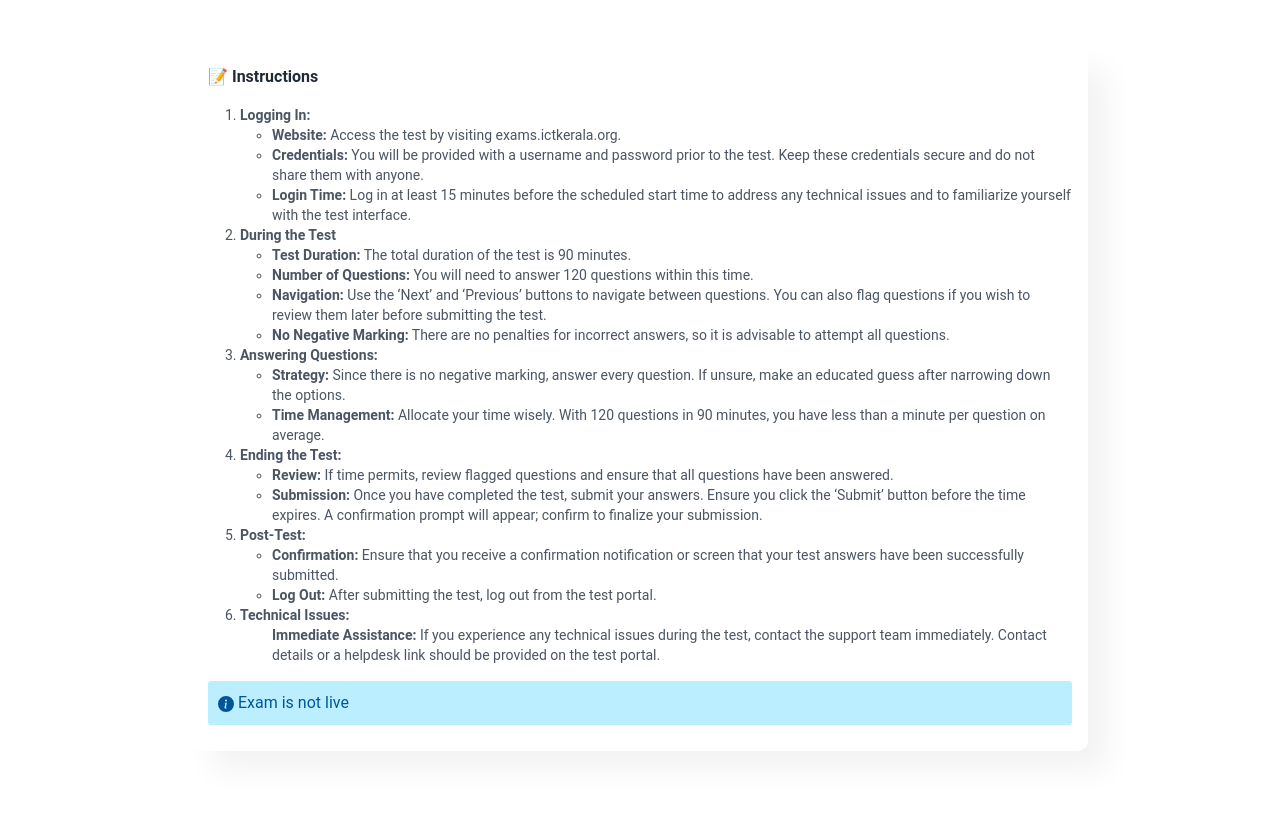
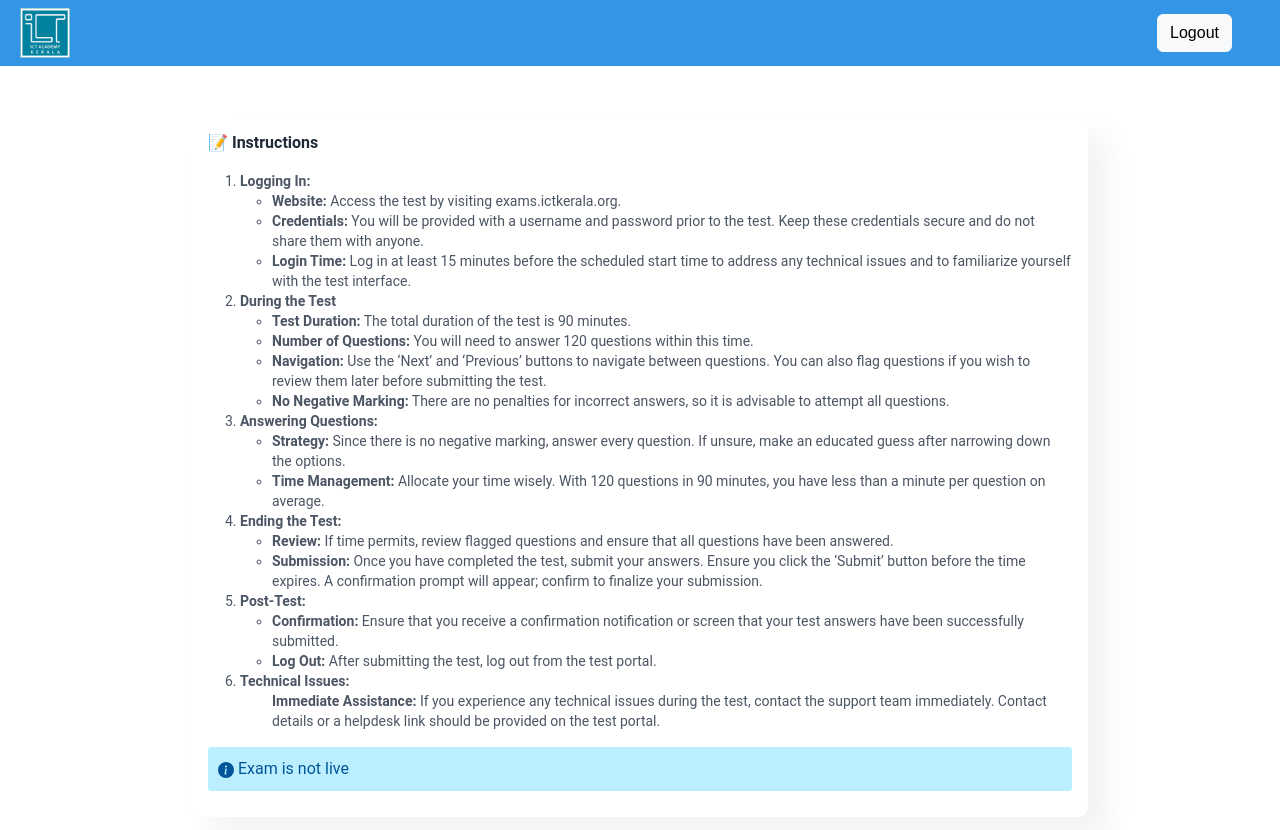
Before and after one commit to vimalprakash404/Assessment-app, a React (Vite) app in the folder frontend/: page /Instruction in a window 1280 px wide. Shown: the top 830 px of the page. Before the commit the page ends 800 px from the top, so only its background shows below. Built offline with nearby package versions, Linux system fonts and the light colour scheme; no server answers.

Commit message:
logout added

```diff
--- a/frontend/src/Pages/Instruction.jsx
+++ b/frontend/src/Pages/Instruction.jsx
@@ -6,6 +6,7 @@ import "./css/message.css";
 import { BsInfoCircleFill } from "react-icons/bs";
 import url from "../Connections/connections";
 import { useNavigate } from "react-router-dom";
+import logo from "../assets/logo.png";
 
 
 function Instruction() {
@@ -35,9 +36,23 @@ function Instruction() {
             }
         }
     }
+
+    function logout(){
+        sessionStorage.removeItem("token");
+        navigate("/");
+    }
     getAssessment();
     return (
+        <>
+            <nav className="navbar navbar-light  justify-content-between text-light" >
+                <div >
+                    <a className="navbar-brand inline-block" href="#">
+                        <img src={logo} width="50" height="50" className="align-top" alt="" />
+                    </a>
+                </div>
 
+                <button className="btn btn-light mx-5" onClick={()=>{logout()}}>Logout</button>
+            </nav>
             <div className="cookie-wrapper">
                 <div className="cookie-card" style={{ margin: "auto" }}>
                     <span className="title">📝 Instructions</span>
@@ -115,6 +130,7 @@ function Instruction() {
                     </div>
                 </div>
             </div>
+        </>
     )
 }
 
--- a/frontend/src/Pages/admin/DashBoard.jsx
+++ b/frontend/src/Pages/admin/DashBoard.jsx
@@ -178,6 +178,12 @@ function DashBoard() {
         console.error("server while fetching the login details form server" + error)
       }
     }
+
+
+    function logout(){
+        localStorage.removeItem("super");
+        navigate("/admin");
+    }
     return (
         <div className="">
             <Modal show={show} onHide={handleClose}>
@@ -232,11 +238,11 @@ function DashBoard() {
             <nav className="navbar navbar-light  justify-content-between text-light" >
                 <div >
                     <a className="navbar-brand inline-block" href="#">
-                        <img src={logo} width="50" height="50" className="inline-block align-top" alt="" />
+                        <img src={logo} width="50" height="50" className="align-top" alt="" />
                     </a>
                 </div>
 
-                <button className="btn btn-light mx-5">Logout</button>
+                <button className="btn btn-light mx-5" onClick={()=>{logout()}}>Logout</button>
             </nav>
             <div className="row justify-center-around">
                 <div className="col-4">
```
Also changed, not shown: 4 other files (tests, documents, lock files or other folders). Lines whose indentation alone changed are shown as unchanged.
